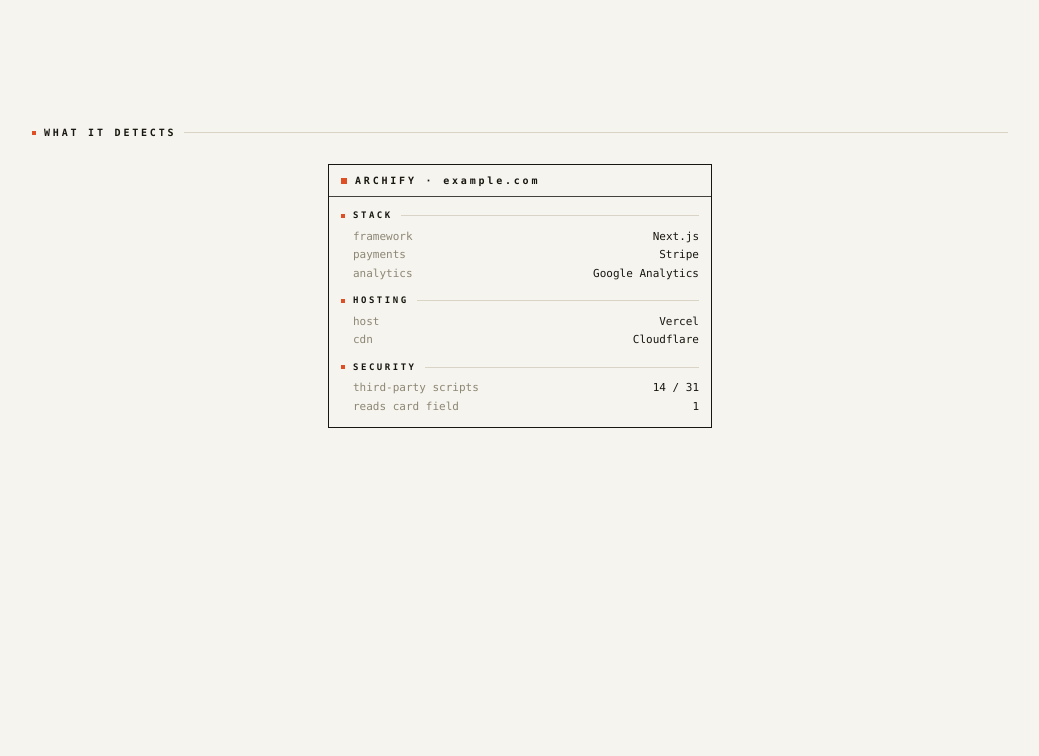
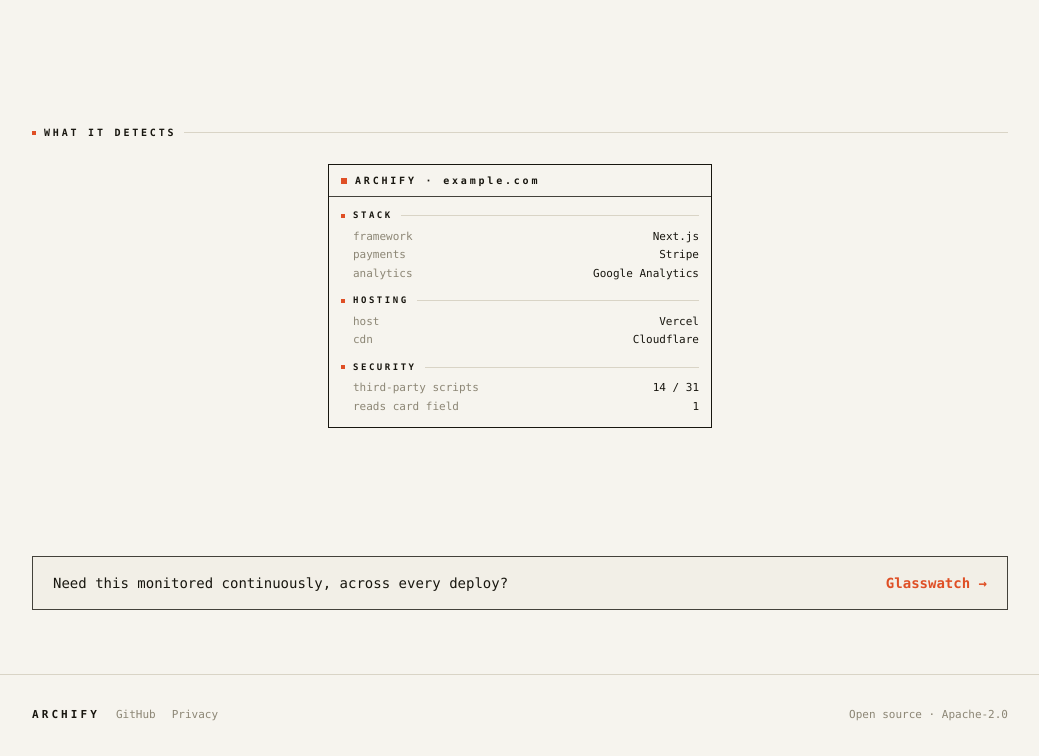
Before and after one commit to Salah-XD/archify, an Astro site in the folder site/: page / in a window 1280 px wide. Shown: the part 1194-1950 px from the top of the page, without its empty margins (120-1159 px from the left). Before the commit the page ends 1686 px from the top, so only its background shows below. Built offline with nearby package versions, Linux system fonts and the light colour scheme; Astro itself is replaced by a stand-in of ours.

Commit message:
feat(site): glasswatch CTA + footer

```diff
--- /dev/null
+++ b/site/src/components/Footer.astro
@@ -0,0 +1,11 @@
+---
+import { GITHUB_URL } from '../consts';
+---
+<footer class="border-t border-line">
+  <div class="mx-auto flex max-w-5xl flex-wrap items-center gap-4 px-6 py-8 text-[11px] text-muted">
+    <span class="font-semibold tracking-[0.28em] text-ink">ARCHIFY</span>
+    <a href={GITHUB_URL} target="_blank" rel="noopener noreferrer" class="hover:text-ink">GitHub</a>
+    <a href="/privacy" class="hover:text-ink">Privacy</a>
+    <span class="ml-auto">Open source · Apache-2.0</span>
+  </div>
+</footer>
--- /dev/null
+++ b/site/src/components/GlasswatchCTA.astro
@@ -0,0 +1,10 @@
+---
+import { GLASSWATCH_URL } from '../consts';
+---
+<section class="mx-auto max-w-5xl px-6 py-16">
+  <a href={GLASSWATCH_URL} target="_blank" rel="noopener noreferrer"
+     class="flex items-center justify-between border border-ink/80 bg-paper-2/50 px-5 py-4 hover:bg-ink hover:text-paper">
+    <span class="text-sm">Need this monitored continuously, across every deploy?</span>
+    <span class="text-sm font-semibold text-redline">Glasswatch →</span>
+  </a>
+</section>
--- a/site/src/pages/index.astro
+++ b/site/src/pages/index.astro
@@ -4,6 +4,8 @@ import Hero from '../components/Hero.astro';
 import LiveDemo from '../components/LiveDemo.svelte';
 import FeatureCard from '../components/FeatureCard.astro';
 import DetectPanel from '../components/DetectPanel.astro';
+import GlasswatchCTA from '../components/GlasswatchCTA.astro';
+import Footer from '../components/Footer.astro';
 ---
 <Base>
   <Hero />
@@ -33,4 +35,7 @@ import DetectPanel from '../components/DetectPanel.astro';
     </div>
     <DetectPanel />
   </section>
+
+  <GlasswatchCTA />
+  <Footer />
 </Base>
```
